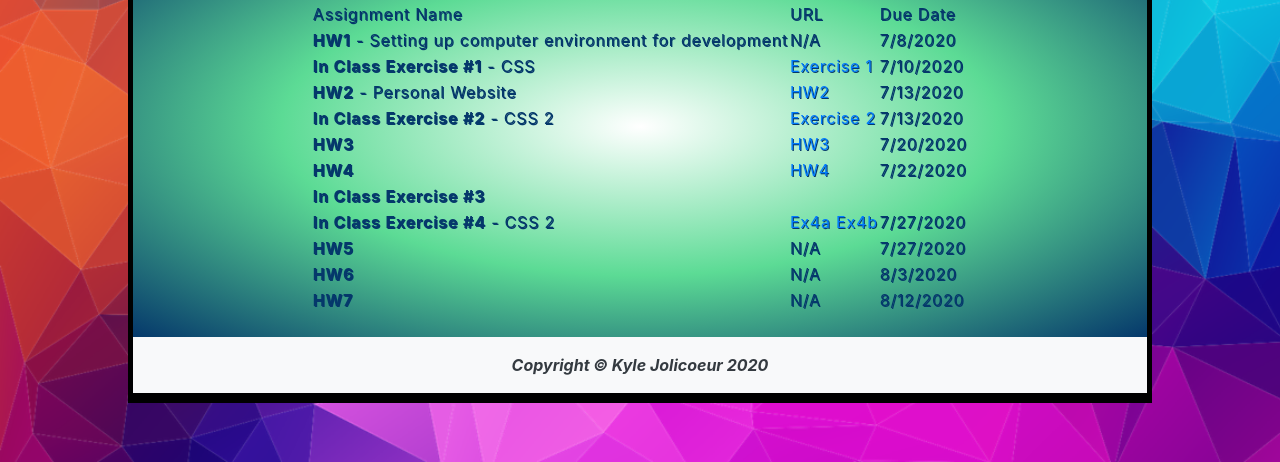
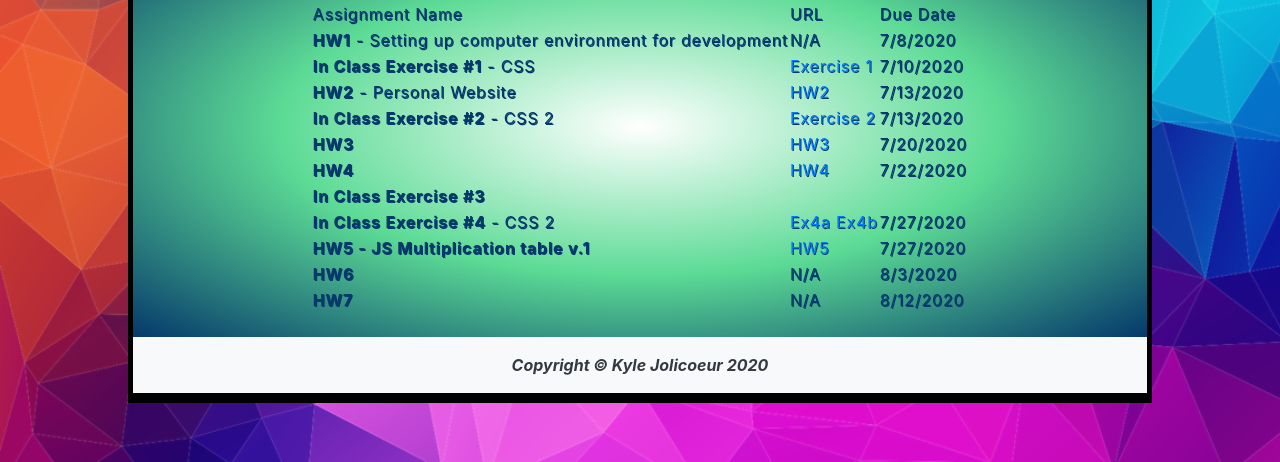
Before and after one commit to kjolicoeur/kjolicoeur.github.io, a plain HTML site: page guihw.html in a window 1280 px wide. Shown: the part 338-800 px from the top of the page. Drawn offline with nearby package versions, Linux system fonts and the light colour scheme.

Commit message:
added HW5 to directory

```diff
--- a/guihw.html
+++ b/guihw.html
@@ -95,8 +95,8 @@ assignments.
                     <td class="tablecontent">7/27/2020</td>
                 </tr>
                 <tr>
-                    <td class="tablecontent"><strong>HW5</strong></td>
-                    <td class="tablecontent">N/A</td>
+                    <td class="tablecontent"><strong>HW5 - JS Multiplication table v.1</strong></td>
+                    <td class="tablecontent"><a href="KJ_Gui_HW5/index.html">HW5</a></td>
                     <td class="tablecontent">7/27/2020</td>
                 </tr>
                 <tr>
```
